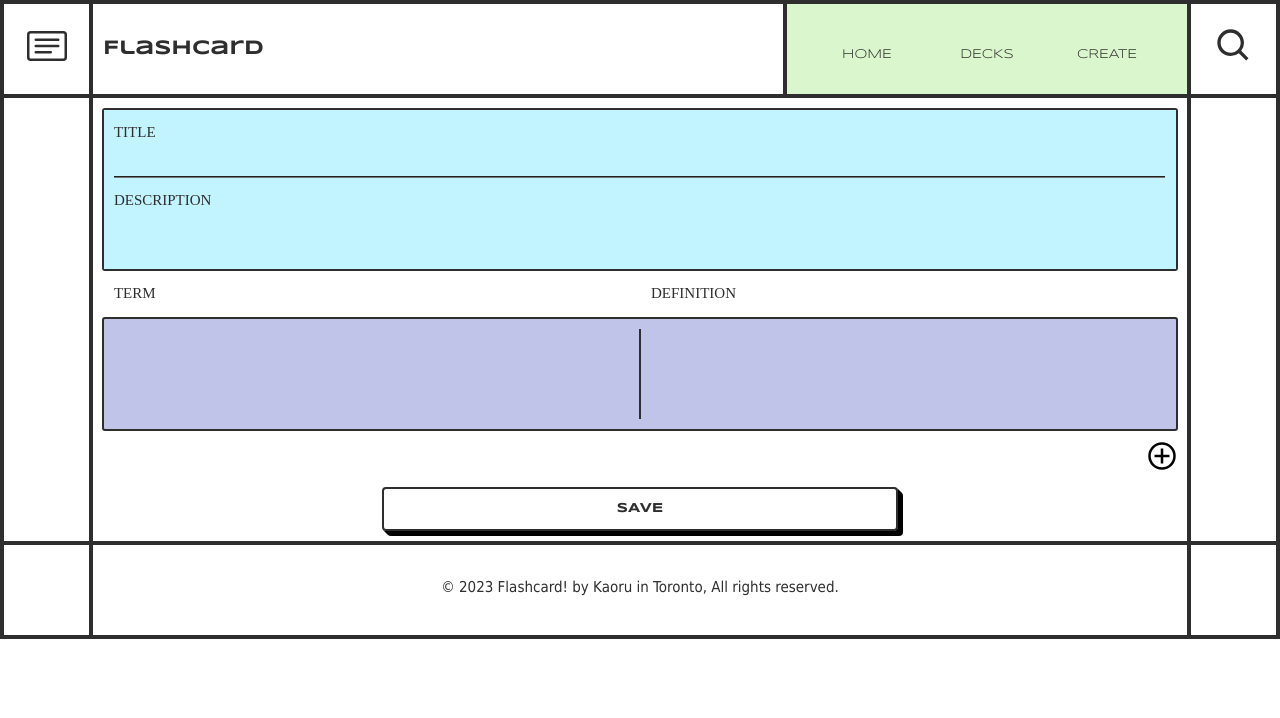
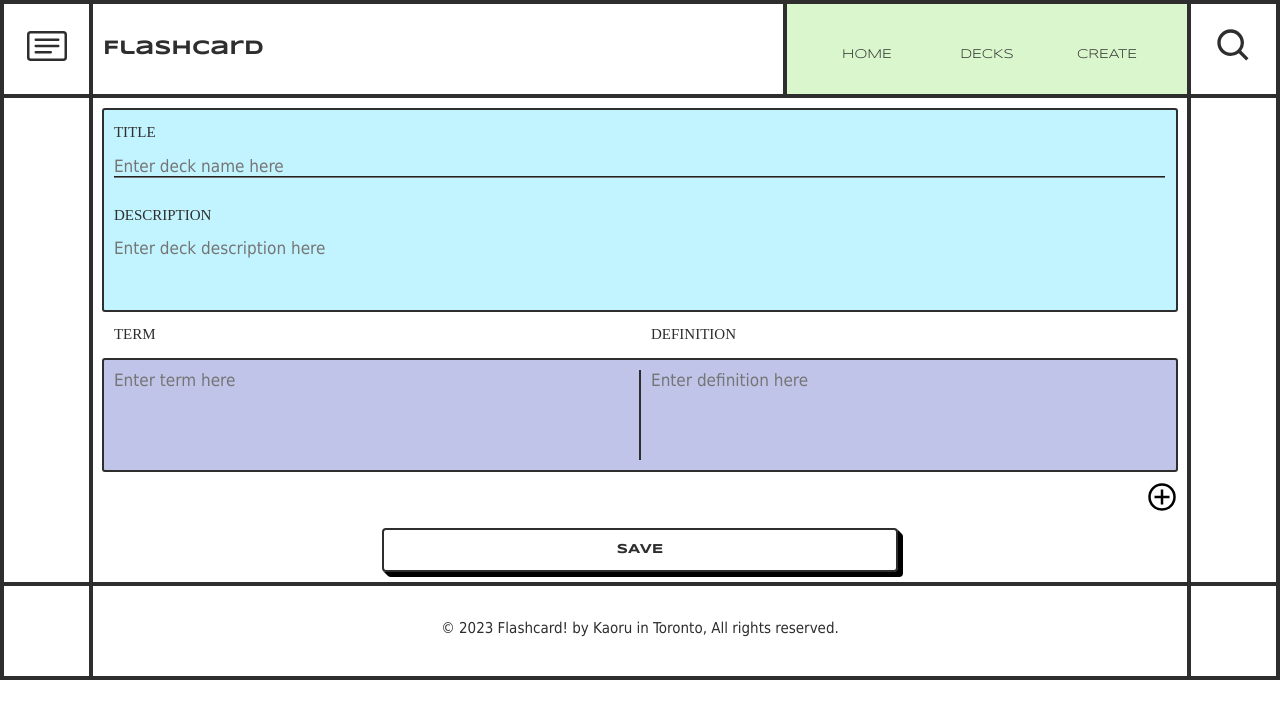
Before and after one commit to CarlSmoky/flashcard_client, a React (Create React App) app: page /create in a window 1280 px wide. Shown: the top 718 px of the page. Built offline with nearby package versions, Linux system fonts and the light colour scheme; no server answers; a web font is replaced by a local one.

Commit message:
Add placeholder

```diff
--- a/src/components/CardForm.jsx
+++ b/src/components/CardForm.jsx
@@ -33,6 +33,7 @@ const CardForm = ({
           id="term"
           value={card.term}
           aria-label="term"
+          placeholder="Enter term here"
         />
       <p>{card.errors.term}</p>
       </div>
@@ -45,6 +46,7 @@ const CardForm = ({
           id="definition"
           value={card.definition}
           aria-label="definition"
+          placeholder="Enter definition here"
         />
       <p>{card.errors.definition}</p>
       </div>
@@ -67,11 +69,10 @@ const Wrapper = styled.div`
     margin: 1rem;
 
     p {
-      text-align: left;
-      color: red;
+      font-family: var(--tertiary-font);
       font-size: 1.4rem;
       color: red;
-      font-family: var(--tertiary-font);
+      text-align: left;
     }
   }
 
--- a/src/components/DeckDetailsForm.jsx
+++ b/src/components/DeckDetailsForm.jsx
@@ -10,13 +10,15 @@ const DeckDetailsForm = ({
   const onChangeDeck = (e) => {
     const returnedError = validation(e.target.name, e.target.value);
 
-    const updatedDeck = {...newDeckContents,
+    const updatedDeck = {
+      ...newDeckContents,
       [e.target.name]: e.target.value,
       errors:
       {
         ...newDeckContents.errors,
-          [returnedError.key] : returnedError.message
-        }}
+        [returnedError.key]: returnedError.message
+      }
+    }
 
     setNewDeckContents(updatedDeck);
   };
@@ -31,6 +33,7 @@ const DeckDetailsForm = ({
           name="deckName"
           id="deckName"
           value={newDeckContents.deckName}
+          placeholder="Enter deck name here"
         />
         <p>{newDeckContents.errors.deckName}</p>
       </div>
@@ -42,6 +45,7 @@ const DeckDetailsForm = ({
           name="description"
           id="description"
           value={newDeckContents.deckDescription}
+          placeholder="Enter deck description here"
         />
         <p>{newDeckContents.errors.description}</p>
       </div>
@@ -63,13 +67,12 @@ const absoluteStyle = css`
 
 const Wrapper = styled.div`
   width: 98%;
+  height: 20rem;
   margin: 1rem auto 1rem;
   border-radius: .3rem;
   border: 2px solid var(--black-primary);
   background: var(--tertiary-color);
   text-align: left;
-
-  div {
   background: var(--quaternary-color);
 
     label {
@@ -96,12 +99,14 @@ const Wrapper = styled.div`
     }
 
     p {
+      height: 1.5rem;
       margin-left: 1rem;
+      font-family: var(--tertiary-font);
       font-size: 1.4rem;
       color: red;
-      font-family: var(--tertiary-font);
     }
-  }
+
+
 
 
 `
```
Lines whose indentation alone changed are shown as unchanged.
